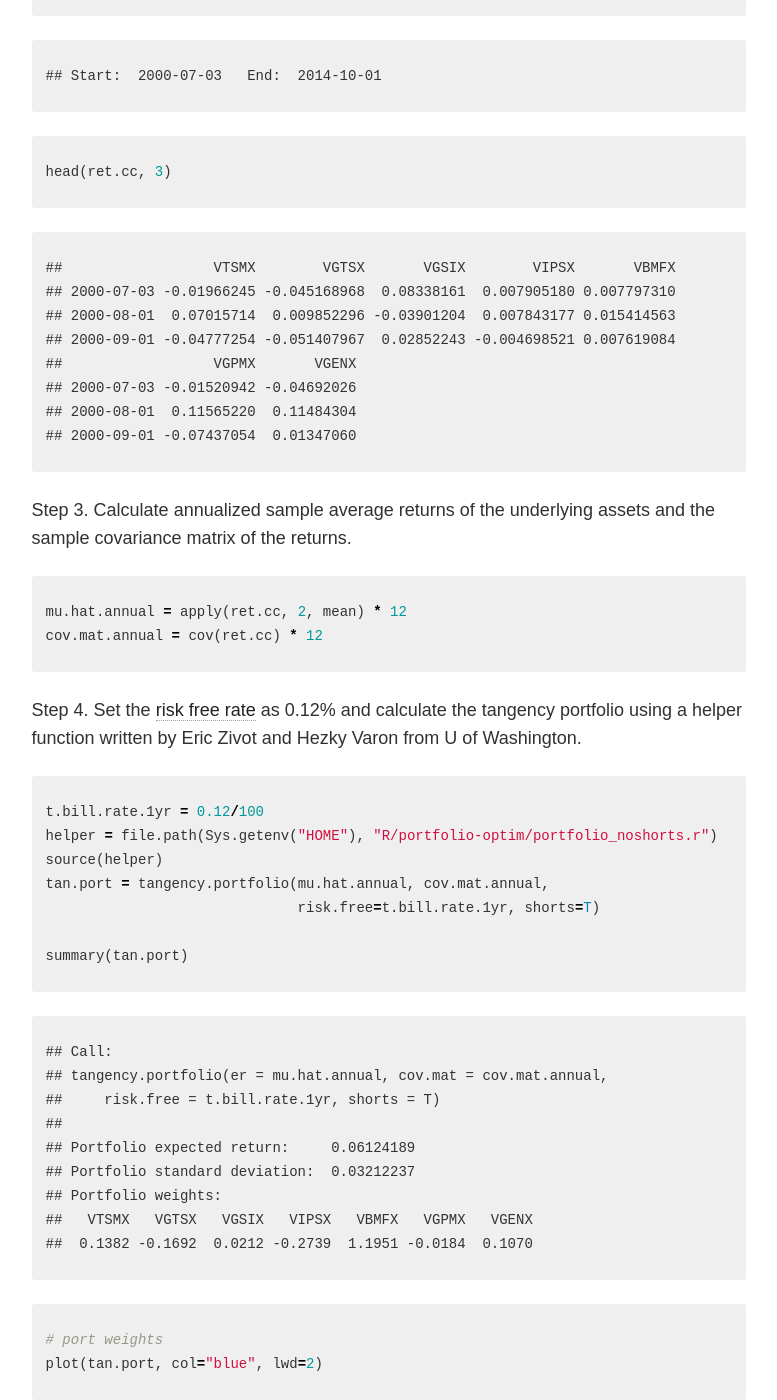
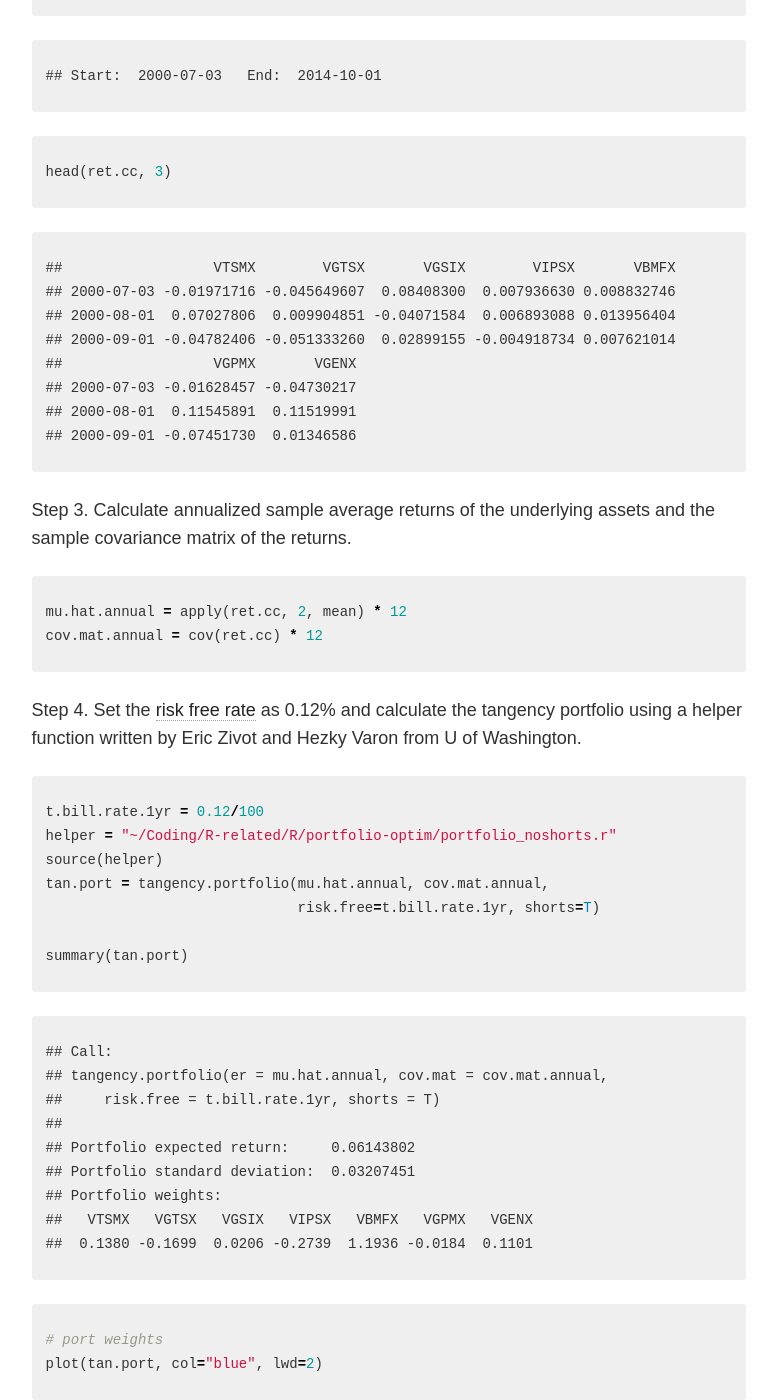
Before and after one commit to gmlang/masterr, a Jekyll site: the page built from _posts/r/2014-11-20-calculate-tangency-portfolios-using-r.md, in a window 1280 px wide and 1400 px high, scrolled down 2132 px. Shown: the whole window, without its empty margins (348-1125 px from the left). Built offline with Jekyll 4.4.1, drawn with Linux system fonts in a browser that asks for light colours; nearby versions of some CDN libraries; comment, search, counter and statistics services are not loaded.

Commit message:
no message

```diff
--- a/_posts/r/2014-11-20-calculate-tangency-portfolios-using-r.md
+++ b/_posts/r/2014-11-20-calculate-tangency-portfolios-using-r.md
@@ -78,13 +77,13 @@ head(ret.cc, 3)
 
 {% highlight text %}
 ##                  VTSMX        VGTSX       VGSIX        VIPSX       VBMFX
-## 2000-07-03 -0.01966245 -0.045168968  0.08338161  0.007905180 0.007797310
-## 2000-08-01  0.07015714  0.009852296 -0.03901204  0.007843177 0.015414563
-## 2000-09-01 -0.04777254 -0.051407967  0.02852243 -0.004698521 0.007619084
+## 2000-07-03 -0.01971716 -0.045649607  0.08408300  0.007936630 0.008832746
+## 2000-08-01  0.07027806  0.009904851 -0.04071584  0.006893088 0.013956404
+## 2000-09-01 -0.04782406 -0.051333260  0.02899155 -0.004918734 0.007621014
 ##                  VGPMX       VGENX
-## 2000-07-03 -0.01520942 -0.04692026
-## 2000-08-01  0.11565220  0.11484304
-## 2000-09-01 -0.07437054  0.01347060
+## 2000-07-03 -0.01628457 -0.04730217
+## 2000-08-01  0.11545891  0.11519991
+## 2000-09-01 -0.07451730  0.01346586
 {% endhighlight %}
 
 Step 3. Calculate annualized sample average returns of the underlying assets and the sample covariance matrix of the returns.
@@ -98,7 +97,7 @@ Step 4. Set the [risk free rate](http://www.treasury.gov/resource-center/data-ch
 
 {% highlight r %}
 t.bill.rate.1yr = 0.12/100
-helper = file.path(Sys.getenv("HOME"), "R/portfolio-optim/portfolio_noshorts.r")
+helper = "~/Coding/R-related/R/portfolio-optim/portfolio_noshorts.r"
 source(helper)
 tan.port = tangency.portfolio(mu.hat.annual, cov.mat.annual,
                               risk.free=t.bill.rate.1yr, shorts=T)
@@ -113,11 +112,11 @@ summary(tan.port)
 ## tangency.portfolio(er = mu.hat.annual, cov.mat = cov.mat.annual,
 ##     risk.free = t.bill.rate.1yr, shorts = T)
 ##
-## Portfolio expected return:     0.06124189
-## Portfolio standard deviation:  0.03212237
+## Portfolio expected return:     0.06143802
+## Portfolio standard deviation:  0.03207451
 ## Portfolio weights:
 ##   VTSMX   VGTSX   VGSIX   VIPSX   VBMFX   VGPMX   VGENX
-##  0.1382 -0.1692  0.0212 -0.2739  1.1951 -0.0184  0.1070
+##  0.1380 -0.1699  0.0206 -0.2739  1.1936 -0.0184  0.1101
 {% endhighlight %}
 
 
```
Also changed, not shown: other parts of _posts/r/2014-11-20-calculate-tangency-portfolios-using-r.md (+2 -3 lines), _knitr/2014-11-20-calculate-tangency-portfolios-using-r.Rmd (+4 -4 lines), figs/2014-11-20-calculate-tangency-portfolios-using-r/unnamed-chunk-5-1.png (added).
